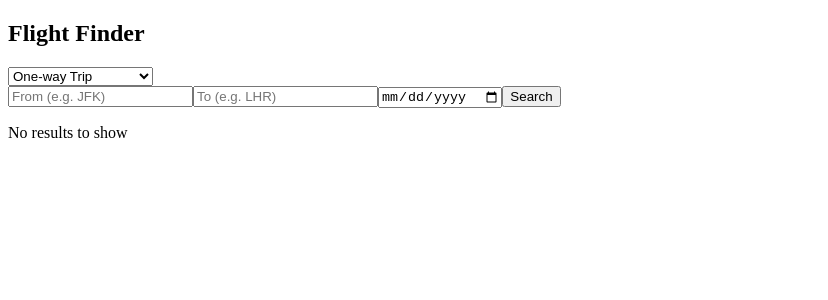
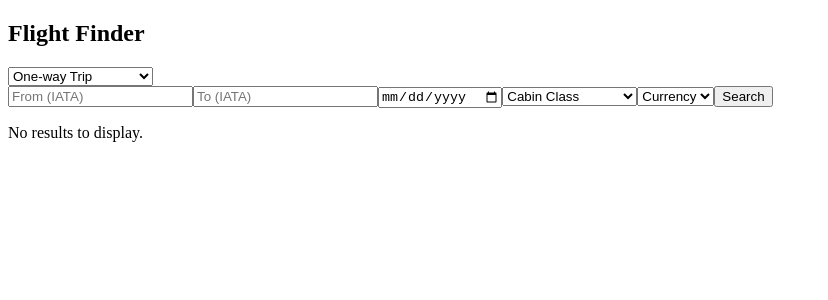
Before and after one commit to par2hibATU/GlobeTrek_FinalProject, a React (Create React App) app in the folder client/: page /flight in a window 1280 px wide. Shown: the top 300 px of the page, without its empty margins (0-828 px from the left). Built offline with nearby package versions, Linux system fonts and the light colour scheme.

Commit message:
Some minor changes in the code along with the API parameter copied from the Website

```diff
--- a/client/src/components/navbar/Navbar.jsx
+++ b/client/src/components/navbar/Navbar.jsx
@@ -73,7 +73,7 @@ export const Navbar = () => {
 
             <div className="navbarListItem">
               <FontAwesomeIcon icon={faPlane} />
-              <span>Flights</span>
+              <span onClick={() => navigate("/flight")}>Flights</span>
             </div>
             <div className="navbarListItem">
               <FontAwesomeIcon icon={faCar} />
--- a/client/src/pages/flight/Flight.jsx
+++ b/client/src/pages/flight/Flight.jsx
@@ -1,25 +1,31 @@
-import Reac, { useState } from "react";
+import React, { useState } from "react";
 import axios from "axios";
 import "./flight.css";
 
 const Flight = () => {
-  const [apiChoice, setApiChoice] = useState("oneway"); // defaullt option
-  const [query, setQuery] = useState({
+  const [apiChoice, setApiChoice] = useState("oneway");
+
+  const [formInputs, setFormInputs] = useState({
     from: "",
     to: "",
     date: "",
     returnDate: "",
+    cabinClass: "",
+    currency: "",
   });
 
-  const [resuts, setResults] = useState([]);
+  const [results, setResults] = useState([]);
   const [loading, setLoading] = useState(false);
   const [errorMsg, setErrorMsg] = useState(null);
 
-  const apiKey = "";
+  const apiKey = "67f8cdfdcd732d3b8f06b672";
 
   const handleInput = (e) => {
     const { name, value } = e.target;
-    setFormInputs((prev) => ({ ...prev, [name]: value }));
+    setFormInputs((prev) => ({
+      ...prev,
+      [name]: value.toUpperCase(),
+    }));
   };
 
   const handleSubmit = async (e) => {
@@ -27,41 +33,55 @@ const Flight = () => {
     setLoading(true);
     setErrorMsg(null);
 
-    let endpoint = " ";
+    const {
+      from,
+      to,
+      date,
+      returnDate,
+      cabinClass,
+      currency,
+    } = formInputs;
+
+    let endpoint = "";
 
     try {
-      const { from, to, date, returnDate } = formInputs;
-
+      // Build endpoint based on selected API type
       switch (apiChoice) {
         case "oneway":
-          endpoint = ``;
+          endpoint = `https://api.flightapi.io/onewaytrip/${apiKey}/${from}/${to}/${date}/1/0/0/${cabinClass}/${currency}`;
           break;
+
         case "round":
-          endpoint = ``;
+          endpoint = `https://api.flightapi.io/roundtrip/${apiKey}/${from}/${to}/${date}/${returnDate}/1/0/0/${cabinClass}/${currency}`;
           break;
+
         case "multi":
-          endpoint = ``;
+          endpoint = `https://api.flightapi.io/multitrip/${apiKey}?arp1=${from}&arp2=${to}&date1=${date}&adults=1&children=0&infants=0&cabinclass=${cabinClass}&currency=${currency}`;
           break;
+
         case "tracking":
-          endpoint = ``;
+          endpoint = `https://api.flightapi.io/airline/${apiKey}?num=33&name=DL&date=${date.replace(/-/g, "")}`;
           break;
+
         case "schedule":
-          endpoint = ``;
+          endpoint = `https://api.flightapi.io/schedule/${apiKey}?mode=departures&iata=${from}&day=1`;
           break;
+
         case "airportcode":
-          endpoint = ``;
+          endpoint = `https://api.flightapi.io/iata/${apiKey}?name=${from}&type=airport`;
           break;
 
         default:
-          throw new Error("Invalid API type selected");
+          throw new Error("Unsupported API type selected.");
       }
+
       const res = await axios.get(endpoint);
       const data = res.data;
 
       setResults(data?.fares || data || []);
     } catch (err) {
-      console.error("API error:", err);
-      setErrorMsg("Could not fetch flight data. Try again later.");
+      console.error("API Error:", err);
+      setErrorMsg("Something went wrong. Please try again later.");
     } finally {
       setLoading(false);
     }
@@ -79,26 +99,31 @@ const Flight = () => {
         >
           <option value="oneway">One-way Trip</option>
           <option value="round">Round Trip</option>
-          <option value="multi">Multi Trip (WIP)</option>
+          <option value="multi">Multi Trip</option>
           <option value="tracking">Track a Flight</option>
           <option value="schedule">Airport Schedule</option>
           <option value="airportcode">Airport Code Lookup</option>
         </select>
+
         <form onSubmit={handleSubmit} className="searchForm">
           <input
             type="text"
             name="from"
-            placeholder="From (e.g. JFK)"
+            placeholder="From (IATA)"
             onChange={handleInput}
             required
           />
+
+          {apiChoice !== "airportcode" && (
             <input
               type="text"
               name="to"
-            placeholder="To (e.g. LHR)"
+              placeholder="To (IATA)"
               onChange={handleInput}
-            disabled={apiChoice === "airportcode"}
+              required
             />
+          )}
+
           <input
             type="date"
             name="date"
@@ -115,6 +140,35 @@ const Flight = () => {
             />
           )}
 
+          {(apiChoice === "oneway" || apiChoice === "round" || apiChoice === "multi") && (
+            <>
+              <select
+                name="cabinClass"
+                onChange={handleInput}
+                required
+              >
+                <option value="">Cabin Class</option>
+                <option value="Economy">Economy</option>
+                <option value="PremiumEconomy">Premium Economy</option>
+                <option value="Business">Business</option>
+                <option value="First">First</option>
+              </select>
+
+              <select
+                name="currency"
+                onChange={handleInput}
+                required
+              >
+                <option value="">Currency</option>
+                <option value="USD">USD</option>
+                <option value="EUR">EUR</option>
+                <option value="INR">INR</option>
+                <option value="GBP">GBP</option>
+                <option value="CAD">CAD</option>
+              </select>
+            </>
+          )}
+
           <button type="submit" disabled={loading}>
             {loading ? "Searching..." : "Search"}
           </button>
@@ -124,14 +178,14 @@ const Flight = () => {
       </div>
 
       <div className="resultsBox">
-        {resuts.length > 0 ? (
+        {results.length > 0 ? (
           results.map((item, idx) => (
             <div key={idx} className="resultCard">
               <pre>{JSON.stringify(item, null, 2)}</pre>
             </div>
           ))
-        ): (
-            !loading && <p className="noResults">No results to show</p>
+        ) : (
+          !loading && <p className="noResults">No results to display.</p>
         )}
       </div>
     </div>
```
Lines whose indentation alone changed are shown as unchanged.
